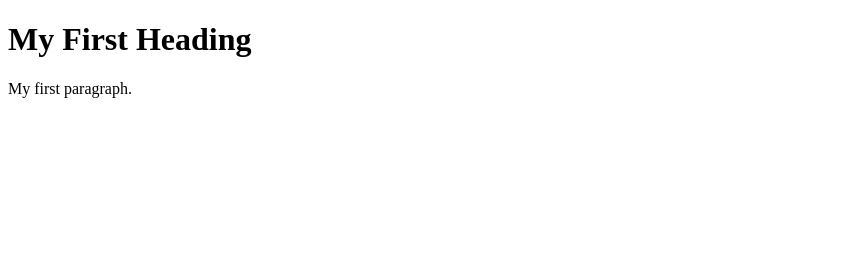
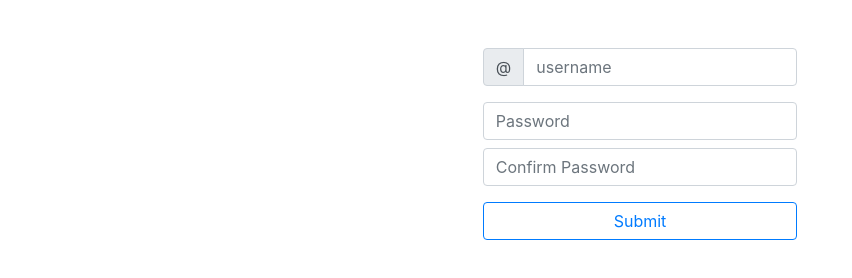
Before and after one commit to znecesito/Dummy-Injections, a plain HTML site: page register.html in a window 1280 px wide. Shown: the whole page, without its empty margins (0-852 px from the left). Drawn offline with nearby package versions, Linux system fonts and the light colour scheme.

Commit message:
Added register.html

```diff
--- a/register.html
+++ b/register.html
@@ -1,10 +1,38 @@
 <!DOCTYPE html>
 <html>
+
+<head>
+  <!-- Required meta tags -->
+  <meta charset="utf-8">
+  <!--  <meta name="viewport" content="width=device-width, initial-scale=1, shrink-to-fit=no">
+-->
+  <!-- Bootstrap CSS -->
+  <link rel="stylesheet" href="https://cdn.jsdelivr.net/npm/bootstrap@4.5.3/dist/css/bootstrap.min.css" integrity="sha384-TX8t27EcRE3e/ihU7zmQxVncDAy5uIKz4rEkgIXeMed4M0jlfIDPvg6uqKI2xXr2" crossorigin="anonymous">
+  <link rel="stylesheet" href="style.css">
+
+  <title>Make A User Mane</title>
+</head>
+
 <body>
+  <div class="text-center mt-5">
+    <form class="" action="index.html" method="post">
 
-<h1>My First Heading</h1>
-
-<p>My first paragraph.</p>
+      <div class="input-group mb-3">
+        <div class="input-group-prepend">
+          <span class="input-group-text" id="basic-addon1">@</span>
+        </div>
+        <input type="text" class="form-control" placeholder="username" aria-label="Username" aria-describedby="basic-addon1">
+      </div>
+      <div class="input-group mb-2">
+        <input type="password" class="form-control" placeholder="Password" aria-label="Username" aria-describedby="basic-addon1">
+      </div>
+      <div class="input-group mb-3">
+        <input type="password" class="form-control" placeholder="Confirm Password" aria-label="Username" aria-describedby="basic-addon1">
+      </div>
+      <button type="submit" class="btn btn-outline-primary btn-block" name="submit">Submit</button>
+    </form>
+  </div>
 
 </body>
+
 </html>
```
Also changed, not shown: index.html (+1 -1 lines).
